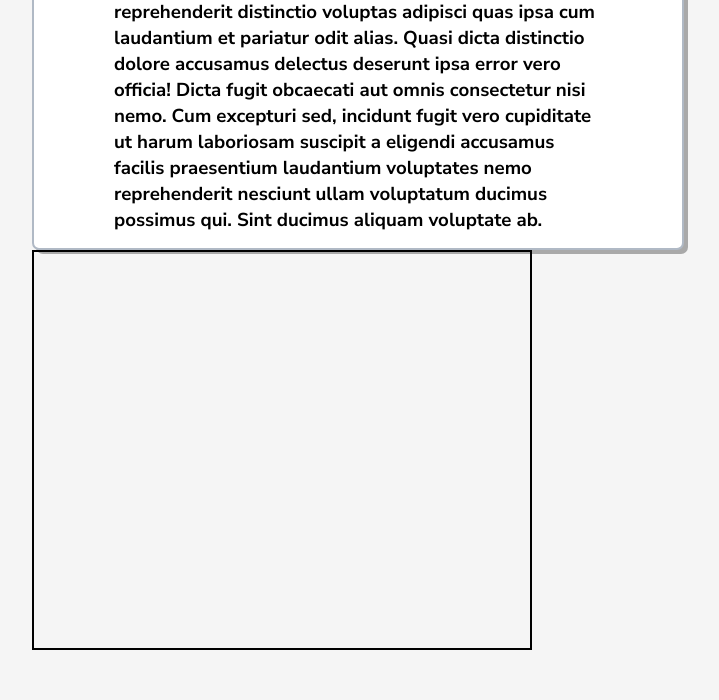
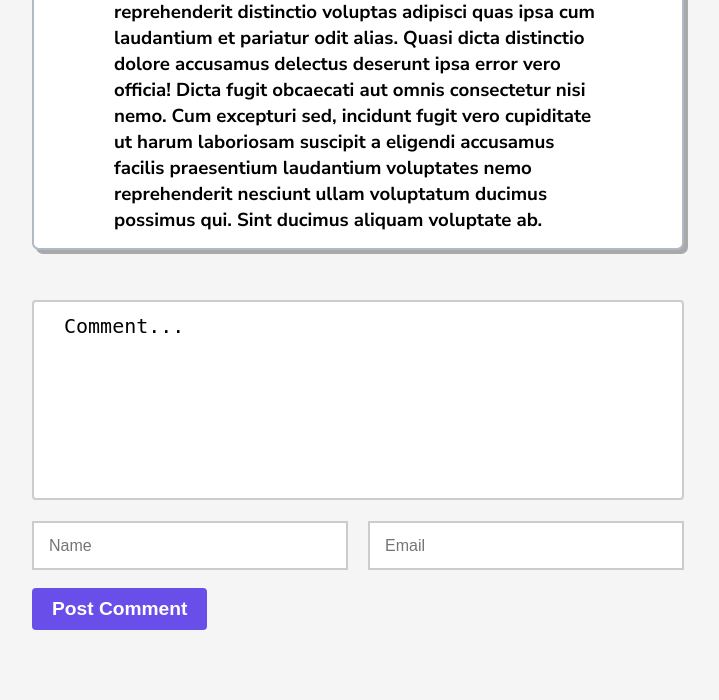
Before and after one commit to ronobir84/EchoPost, a PHP site: page /EchoPost/Assets/Components/single_post.php in a window 1280 px wide. Shown: the part 1392-2092 px from the top of the page, without its empty margins (532-1251 px from the left). Before the commit the page ends 2042 px from the top, so only its background shows below. Run offline with PHP 8.4, Linux system fonts and the light colour scheme; some web fonts are replaced.

Commit message:
add this last section

```diff
--- a/Assets/Components/post_min.php
+++ b/Assets/Components/post_min.php
@@ -112,9 +112,63 @@
     }
 
     .comment_min {
-        width: 500px;
+        width: 100%;
         height: 400px;
-        border: 2px solid black;
+        /* border: 2px solid black; */
+        margin-top: 50px;
+    }
+
+
+
+
+
+
+
+
+    textarea {
+        width: 100%;
+        height: 200px;
+        padding: 12px 30px;
+        box-sizing: border-box;
+        box-shadow: 1px;
+        border: 2px solid #ccc;
+        border-radius: 4px;
+        background-color: white;
+        font-size: 20px;
+        resize: none;
+
+    }
+
+    .input_1 {
+        width: 50%;
+        height: 49px;
+        border: 2px solid #ccc;
+        padding: 0px 15px;
+        font-size: 16px;
+        color: black;
+    }
+
+    .input_div {
+        display: flex;
+        gap: 20px;
+        margin-top: 15px;
+    }
+
+    .banner_button1 {
+        padding: 10px 20px;
+        background-color: #6A4EE9;
+        color: white;
+        font-size: larger;
+        font-weight: 600;
+        border: none;
+        border-radius: 4px;
+        cursor: pointer;
+        margin-top: 18px;
+    }
+
+    .banner_button1:hover {
+        background-color: #282424;
+        transition-duration: 500ms;
     }
 </style>
 
@@ -225,11 +279,23 @@
 
 
 
-
             <!-- comment section -->
 
 
             <div class="comment_min">
+                <form method="post" action="">
+                    <div>
+                        <textarea>Comment...</textarea>
+                    </div>
+                    <div class="input_div">
+                        <input class="input_1" type="text" name="connect_name" placeholder="Name">
+                        <input class="input_1" type="text" name="Email" placeholder="Email">
+                    </div>
+                    <div>
+                        <button class="banner_button1">Post Comment</button>
+                    </div>
+
+                </form>
 
             </div>
 
--- a/Assets/Components/single_post.php
+++ b/Assets/Components/single_post.php
@@ -1,3 +1,7 @@
+
+
+
+
 <!DOCTYPE html>
 <html lang="en">
 
```
